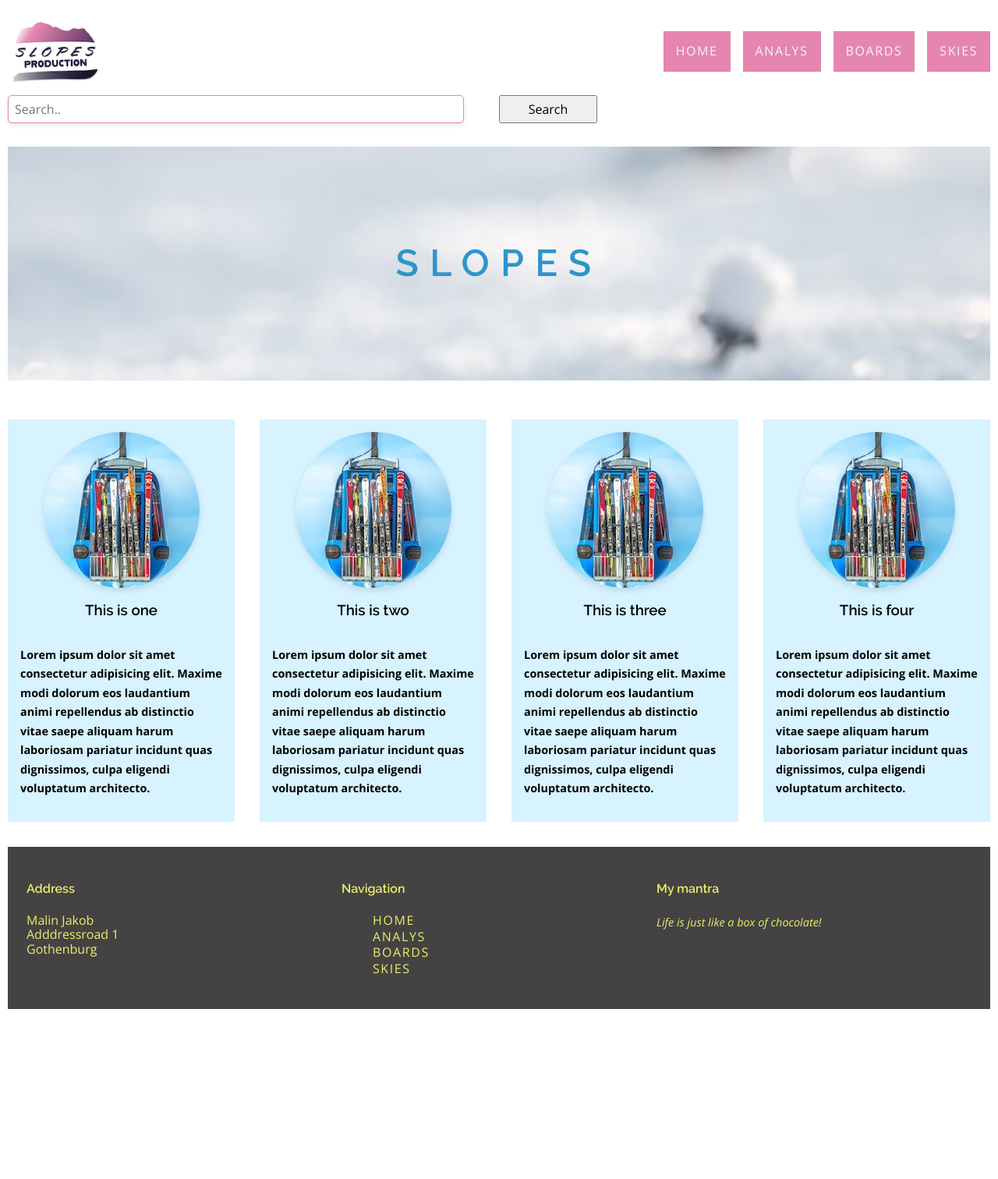
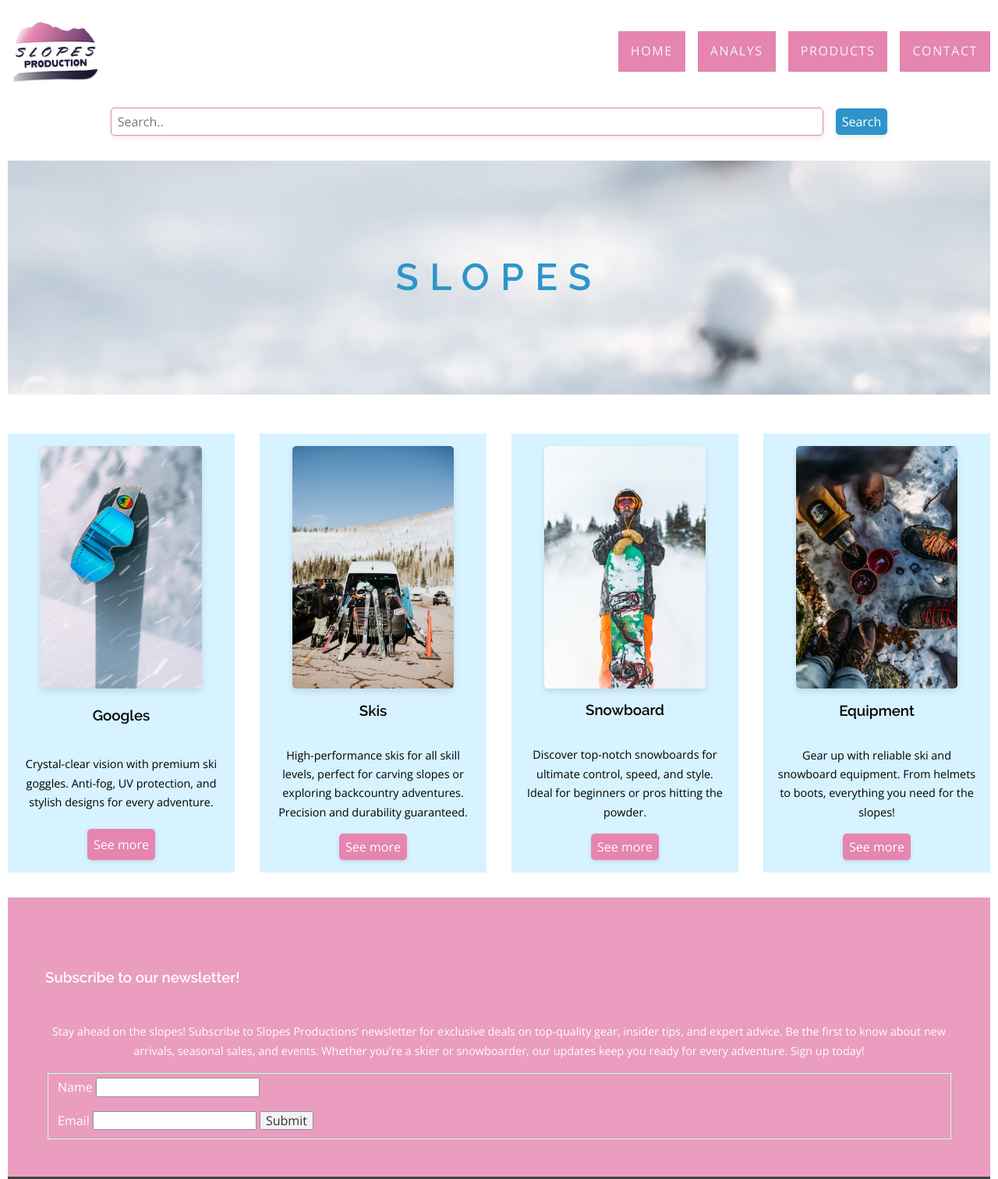
Before and after one commit to MalinJakob/WUH100, a plain HTML site: page Examinatinsuppgift/index.html in a window 1280 px wide. Shown: the top 1512 px of the page at 78% size. Before the commit the page ends 1304 px from the top, so only its background shows below. Drawn offline with nearby package versions, Linux system fonts and the light colour scheme; files whose address does not match are found by name.

Commit message:
add new html and css

```diff
--- a/Examinatinsuppgift/index.html
+++ b/Examinatinsuppgift/index.html
@@ -8,7 +8,10 @@
     <meta name="author" content="Malin Jakob" />
     <title>Malin Jakob</title>
     <!-- normalizer CSS reset-->
-    <link rel="stylesheet" href="https://cdnjs.cloudflare.com/ajax/libs/normalize/8.0.1/normalize.min.css">
+    <link
+      rel="stylesheet"
+      href="https://cdnjs.cloudflare.com/ajax/libs/normalize/8.0.1/normalize.min.css"
+    />
     <link rel="stylesheet" href="style.css" />
   </head>
   <!-- allt innehåll på sidan finns under diven, Wrapper för att lättare kunna
@@ -27,73 +30,89 @@
           <ul>
             <li><a href="#">HOME</a></li>
             <li><a href="analys.html">ANALYS</a></li>
-            <li><a href="#">BOARDS</a></li>
-            <li><a href="#">SKIES</a></li>
+            <li><a href="#">PRODUCTS</a></li>
+            <li><a href="#">CONTACT</a></li>
           </ul>
         </nav>
       </header>
       <!--sökfält i form av en input så att användaren
       kan söka efter varor-->
       <div id="searchArea">
-        <input type="text" placeholder="Search.." id="searchBox">
-        <button id="button"> Search</button>
+        <input type="text" placeholder="Search.." id="searchBox" />
+        <button id="searchButton">Search</button>
       </div>
       <!-- plats för bakgrundbild som kommer tillkomma i stilmallen-->
       <div class="background-image">
         <h1>SLOPES</h1>
       </div>
       <main>
+        <section id="mainProductSection">
           <section class="main-section" id="section1">
             <img
-            src="images/skiLift.jpg"
+              src="images/googles.jpg"
               alt="Close-up of a blue ski gondola carrying multiple colorful skis on a rack, with snow-capped mountains and a clear blue sky in the background."
             />
-          <h3>This is one</h3>
-          <p class="ingress">
-            Lorem ipsum dolor sit amet consectetur adipisicing elit. Maxime modi
-            dolorum eos laudantium animi repellendus ab distinctio vitae saepe
-            aliquam harum laboriosam pariatur incidunt quas dignissimos, culpa
-            eligendi voluptatum architecto.
+            <h3>Googles</h3>
+            <p>
+              Crystal-clear vision with premium ski goggles. Anti-fog, UV
+              protection, and stylish designs for every adventure.
             </p>
+            <button class="productButton">See more</button>
           </section>
           <section class="main-section" id="section2">
             <img
-            src="images/skiLift.jpg"
+              src="images/skidor.jpg"
               alt="Close-up of a blue ski gondola carrying multiple colorful skis on a rack, with snow-capped mountains and a clear blue sky in the background."
             />
-          <h3>This is two</h3>
-          <p class="ingress">
-            Lorem ipsum dolor sit amet consectetur adipisicing elit. Maxime modi
-            dolorum eos laudantium animi repellendus ab distinctio vitae saepe
-            aliquam harum laboriosam pariatur incidunt quas dignissimos, culpa
-            eligendi voluptatum architecto.
+            <h3>Skis</h3>
+            <p>
+              High-performance skis for all skill levels, perfect for carving
+              slopes or exploring backcountry adventures. Precision and durability
+              guaranteed.
             </p>
+            <button class="productButton">See more</button>
           </section>
           <section class="main-section" id="section3">
             <img
-            src="images/skiLift.jpg"
+              src="images/snowboard.jpg"
               alt="Close-up of a blue ski gondola carrying multiple colorful skis on a rack, with snow-capped mountains and a clear blue sky in the background."
             />
-          <h3>This is three</h3>
-          <p class="ingress">
-            Lorem ipsum dolor sit amet consectetur adipisicing elit. Maxime modi
-            dolorum eos laudantium animi repellendus ab distinctio vitae saepe
-            aliquam harum laboriosam pariatur incidunt quas dignissimos, culpa
-            eligendi voluptatum architecto.
+            <h3>Snowboard</h3>
+            <p>
+              Discover top-notch snowboards for ultimate control, speed, and
+              style. Ideal for beginners or pros hitting the powder.
             </p>
+            <button class="productButton">See more</button>
           </section>
           <section class="main-section" id="section4">
             <img
-            src="images/skiLift.jpg"
+              src="images/boots.jpg"
               alt="Close-up of a blue ski gondola carrying multiple colorful skis on a rack, with snow-capped mountains and a clear blue sky in the background."
             />
-          <h3>This is four</h3>
-          <p class="ingress">
-            Lorem ipsum dolor sit amet consectetur adipisicing elit. Maxime modi
-            dolorum eos laudantium animi repellendus ab distinctio vitae saepe
-            aliquam harum laboriosam pariatur incidunt quas dignissimos, culpa
-            eligendi voluptatum architecto.
+            <h3>Equipment</h3>
+            <p>
+              Gear up with reliable ski and snowboard equipment. From helmets to
+              boots, everything you need for the slopes!
             </p>
+            <button class="productButton">See more</button>
+          </section>
+        </section>
+        <section id="newsletter">
+          <header id="labelNewsletter">
+            <h3 >Subscribe to our newsletter!</h3>
+          </header>
+          <p>Stay ahead on the slopes! Subscribe to Slopes Productions’ newsletter for exclusive deals on top-quality gear, insider tips, and expert advice. Be the first to know about new arrivals, seasonal sales, and events. Whether you're a skier or snowboarder, our updates keep you ready for every adventure. Sign up today!</p>
+          <!-- använing av form för att skapa input som användaren kan använda för att
+           registera sig till ett nyhetsbrev-->
+          <form id="signUp">
+            <fieldset>
+              <label for="name">Name</label>
+              <input type="text" required name="name" id="name"><br><br>
+              <label for="firstName">Email</label>
+              <input type="email" required name="email" id="email">
+              <input type="submit" name="submit" id="submit">
+            </fieldset>
+          </form>
         </section>
       </main>
       <footer>
@@ -104,7 +123,7 @@
             Adddressroad 1 <br />
             Gothenburg
           </address>
-        </section >
+        </section>
         <section id="f-section2">
           <h4>Navigation</h4>
           <nav class="footer-nav">
@@ -112,7 +131,7 @@
               <li><a href="#">HOME</a></li>
               <li><a href="analys.html">ANALYS</a></li>
               <li><a href="#">BOARDS</a></li>
-              <li><a href="#">SKIES</a></li>
+              <li><a href="#">SKIS</a></li>
             </ul>
           </nav>
         </section>
--- a/Examinatinsuppgift/style.css
+++ b/Examinatinsuppgift/style.css
@@ -34,6 +34,7 @@ h1{
 p{
   font-size: 90%;
   line-height: 170%;
+  text-align: center;
 }
 
 header{
@@ -88,25 +89,40 @@ header nav ul li a:hover{
  color: antiquewhite;
 }
 
+/*grid för att centrera både sökfältet & knappen i mitten av sidan */
 #searchArea{
   display: grid;
-  grid-template-columns: 1fr 1fr;
-  grid-auto-rows: auto;
+  grid-template-columns: auto auto;
+  justify-content: center;
+  align-items: center;
+  gap: 1em;
+  margin: 2rem auto;
 }
 
-/*sökfält som placeras i mitten acv sidan */
+/*sökfält som placeras i mitten av sidan brevid söknappen*/
 #searchBox{
-  height: auto;
-  width: 90%;
+  width: 70vw;
   border: hsl(333, 65%, 71%) solid 1px;
   border-radius: 5px;
   box-shadow: 0 2px 6px rgba(0, 0, 0, 0.1);
   padding: 0.5em;
 }
 
-#button{
-  width: 20%;
+/*sökfält som placeras i mitten acv sidan */
+#searchButton{
+  background-color: #2d95c9;
+  border: none;
+  padding: 0.5em;
+  border-radius: 5px;
+  color: white;
+  box-shadow: 0 2px 6px rgba(0, 0, 0, 0.1);
 }
+/*hover effekt för att visa att den går att trycka på */
+#searchButton:hover{
+  background-color: hsl(333, 65%, 71%) ;
+  cursor: pointer;
+}
+
 
 .background-image{
   height: 300px;
@@ -134,7 +150,8 @@ header nav ul li a:hover{
   grid-area: area4;
 }
 
-main{
+/*skapa fyra stycken kolumner för att presentera produkter  */
+#mainProductSection{
   width: 100%;
   display: grid;
   grid-template-columns: 1fr 1fr 1fr 1fr;
@@ -142,9 +159,10 @@ main{
   grid-template-areas:
   "area1 area2 area3 area4";
   gap: 2rem;
-
 }
 
+
+/*skapa */
 .main-section{
   width: auto;
   background-color: hsl(198, 100%, 92%);
@@ -154,20 +172,46 @@ main{
   justify-items: center;
 }
 
+
 /*
 Kontrast-ratio på mina sektioner är 15.31  */
 
 section img{
-  border-radius: 50%;
+  border-radius: 5px;
   max-width: 80%;
   box-shadow: 0 4px 8px rgba(0, 0, 0, 0.1);
   display: flex;
   justify-content: center;
 }
+/*sökknapp för att ta sig vidare till produkterna */
+.productButton{
+  background-color: #e585b0 ;
+  border: none;
+  border-radius: 5px;
+  padding: 0.5em;
+  color: white;
+  box-shadow: 0 2px 6px rgba(0, 0, 0, 0.1);
+}
 
-.ingress{
-  font-weight: bold;
+.productButton:hover{
+  background-color: #2d95c9;
+  cursor: pointer;
 }
+
+
+
+#newsletter{
+  background-color: #e585b0;
+  opacity: 80%;
+  color: white;
+  padding: 3em;
+}
+
+#labelNewsletter{
+  text-align: center;
+}
+
+
 #f-section1{
   grid-area: foot1;
 }
```
Also changed, not shown: Examinatinsuppgift/images/boots.jpg (added), Examinatinsuppgift/images/googles.jpg (added), Examinatinsuppgift/images/skidor.jpg (added), Examinatinsuppgift/images/snowboard.jpg (added), 1 other file. Lines whose indentation alone changed are shown as unchanged.
